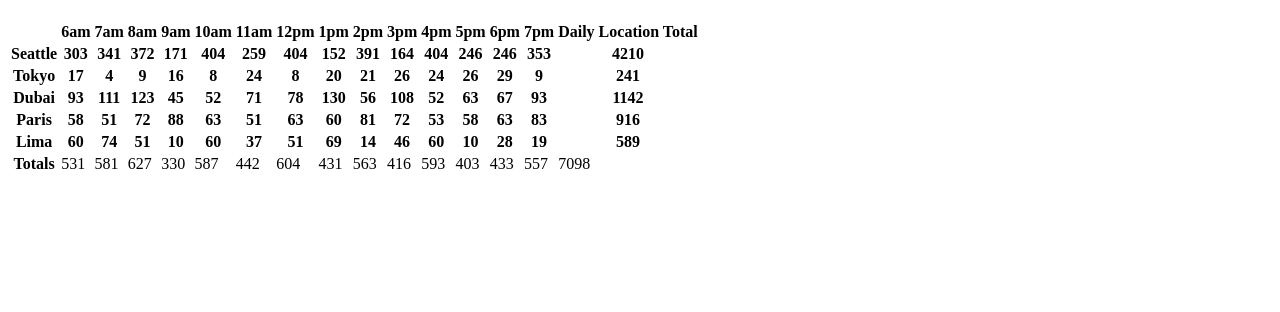
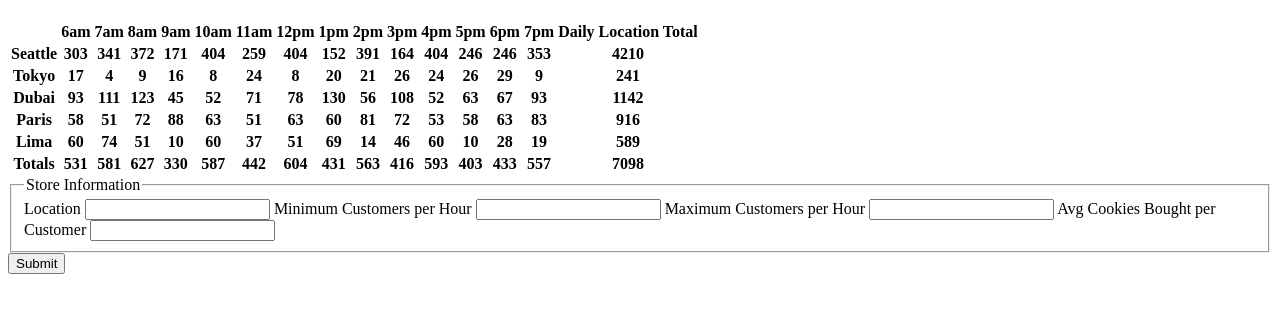
Before and after one commit to mayracu/Lab_SalmonCookies, a plain HTML site: page sales.html in a window 1280 px wide. Shown: the part 60-372 px from the top of the page. Drawn offline with Linux system fonts and the light colour scheme.

Commit message:
table modified to get new stores data

```diff
--- a/js/app.js
+++ b/js/app.js
@@ -4,6 +4,11 @@
 let locationSection = document.getElementById('locations');
 
 console.dir(locationSection);
+// Grabbing form for event submission
+
+let myForm = document.getElementById('store-form');
+
+
 
 // *** Global Variables *** //
 let hours = ['6am', '7am', '8am','9am','10am','11am','12pm','1pm','2pm','3pm','4pm','5pm','6pm', '7pm'];
@@ -13,7 +18,40 @@ const storesArray = [];
 let salesTable;
 
 
-// **** Helper Functions or Utilities **** //
+// **** HELPER FUNCTIONS OR UTILITIES **** //
+
+/*Form submission event listener and handler */
+function handleSubmit(event){
+  event.preventDefault();
+  console.log('form submitted');
+
+
+  // TODO: Grab the values from the form
+  let storeLocation = event.target.storeLocation.value;
+  let minCustomer = event.target.minCustomer.value;
+  let maxCustomer = event.target.maxCustomer.value;
+  let avgCookiesPerCustomer = event.target.avgCookiesPerCustomer.value;
+  // TODO: Create new stores from the form values
+  let newStore = new Stores(storeLocation, minCustomer, maxCustomer, avgCookiesPerCustomer);
+
+  storesArray.push(newStore);
+
+
+  //resets the form:
+  myForm.reset();
+
+  // TODO: remove footer row
+  salesTable.deleteTFoot();
+  // TODO: call the store method
+  newStore.render();
+  // TODO: add footer back in
+  renderFooter();
+
+}
+
+myForm.addEventListener('submit', handleSubmit);
+
+
 
 // **creating table
 
@@ -46,6 +84,40 @@ function renderHeader(){
   let totalCookiesSoldHeader = document.createElement('th');
   totalCookiesSoldHeader.textContent = 'Daily Location Total';
   rowHeading.appendChild(totalCookiesSoldHeader);
+
+}
+
+
+function renderFooter(){
+
+  let footer = document.createElement('tfoot');
+  salesTable.appendChild(footer);
+  // Create row that will display hours
+  let rowFooter = document.createElement('tr');
+  footer.appendChild(rowFooter);
+
+  //Create last cell displaying text 'Totals'
+  let totalsFooter = document.createElement('th');
+  totalsFooter.textContent = 'Totals';
+  rowFooter.appendChild(totalsFooter);
+
+  let grandTotal = 0;
+
+  for (let i = 0; i < hours.length; i++){
+    //slow loop
+    let totals = 0;
+    for (let j = 0; j< storesArray.length; j ++){
+      //fast loop
+      totals += storesArray[j].cookiesPurchasedHourly[i];
+      grandTotal+= storesArray[j].cookiesPurchasedHourly[i];
+    }
+    let hourlyTotals = document.createElement('th');
+    hourlyTotals.textContent =totals;
+    rowFooter.appendChild(hourlyTotals);
+  }
+  let grandTotalCell = document.createElement('th');
+  grandTotalCell.textContent = grandTotal;
+  rowFooter.appendChild(grandTotalCell);
 
 }
 
@@ -127,36 +199,6 @@ Stores.prototype.render = function(){
 
 };
 
-
-function renderFooter(){
-  // Create row that will display hours
-  let rowFooter = document.createElement('tr');
-  salesTable.appendChild(rowFooter);
-
-  //Create last cell displaying text 'Totals'
-  let totalsFooter = document.createElement('th');
-  totalsFooter.textContent = 'Totals';
-  rowFooter.appendChild(totalsFooter);
-
-  let grandTotal = 0;
-
-  for (let i = 0; i < hours.length; i++){
-    //slow loop
-    let totals = 0;
-    for (let j = 0; j< storesArray.length; j ++){
-      //fast loop
-      totals += storesArray[j].cookiesPurchasedHourly[i];
-      grandTotal+= storesArray[j].cookiesPurchasedHourly[i];
-    }
-    let hourlyTotals = document.createElement('td');
-    hourlyTotals.textContent =totals;
-    rowFooter.appendChild(hourlyTotals);
-  }
-  let grandTotalCell = document.createElement('td');
-  grandTotalCell.textContent = grandTotal;
-  rowFooter.appendChild(grandTotalCell);
-
-}
 
 
 // ****Executable code****
--- a/sales.html
+++ b/sales.html
@@ -8,6 +8,23 @@
 <body>
   <h1><a href="index.html">Home</a></h1>
   <section id="locations"></section>
+  <form id = "store-form">
+    <fieldset>
+      <legend>Store Information</legend>
+
+      <label for "storeLocation">Location</label>
+      <input type="text" id ="storeLocation" name ="storeLocation">
+      <label for "minCustomers">Minimum Customers per Hour</label>
+      <input type="number" id ="minCustomers" name ="minCustomer">
+      <label for "maxCustomers">Maximum Customers per Hour</label>
+      <input type="number" id ="maxCustomers" name ="maxCustomer">
+      <label for "avgCookiesPerCustomer">Avg Cookies Bought per Customer</label>
+      <input type="number" id ="avgCookiesPerCustomer" name ="avgCookiesPerCustomer">
+
+    </fieldset>
+    <button type="submit">Submit</button>
+
+  </form>
 </body>
 <script src="js/app.js"></script>
 </html>
```
